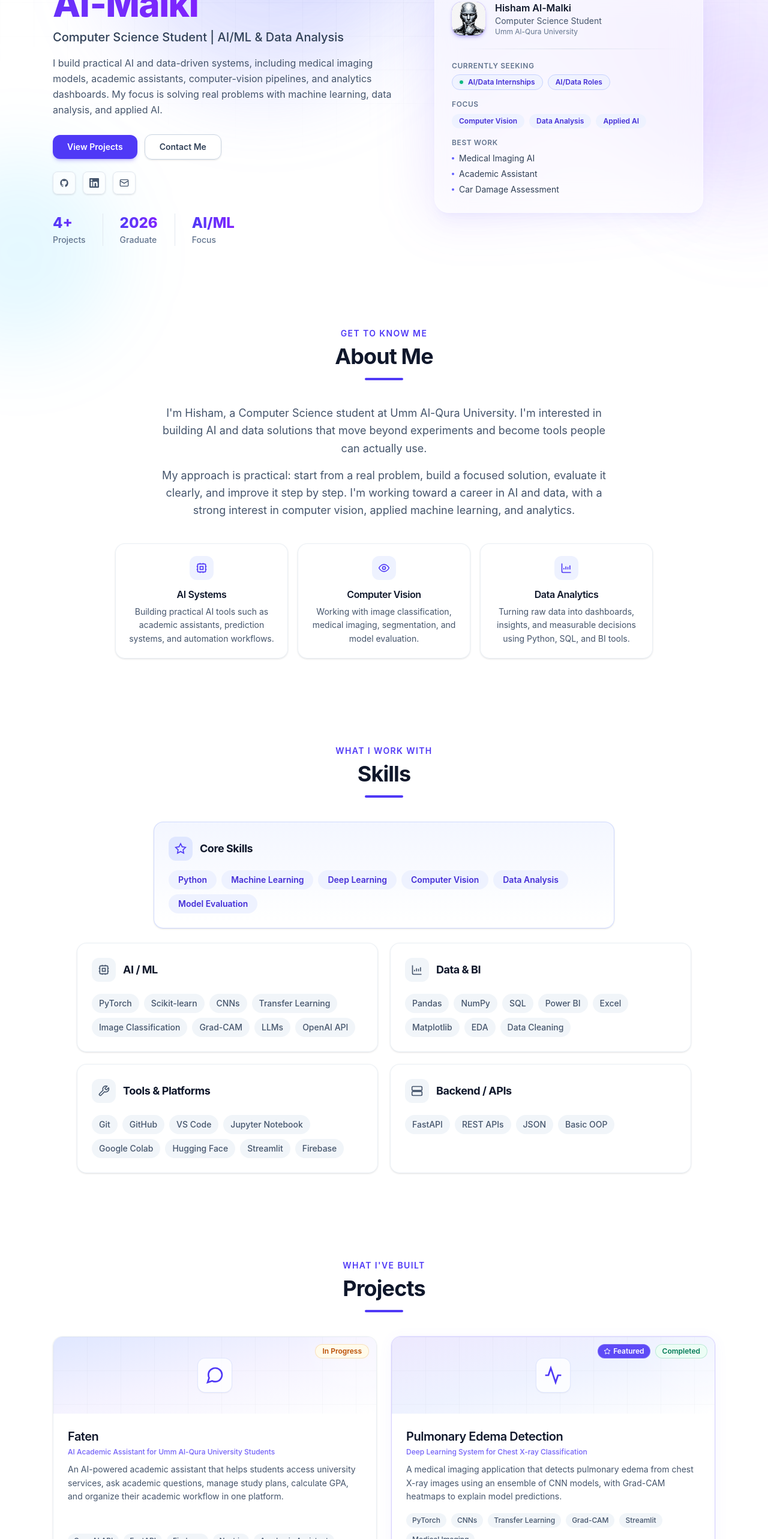
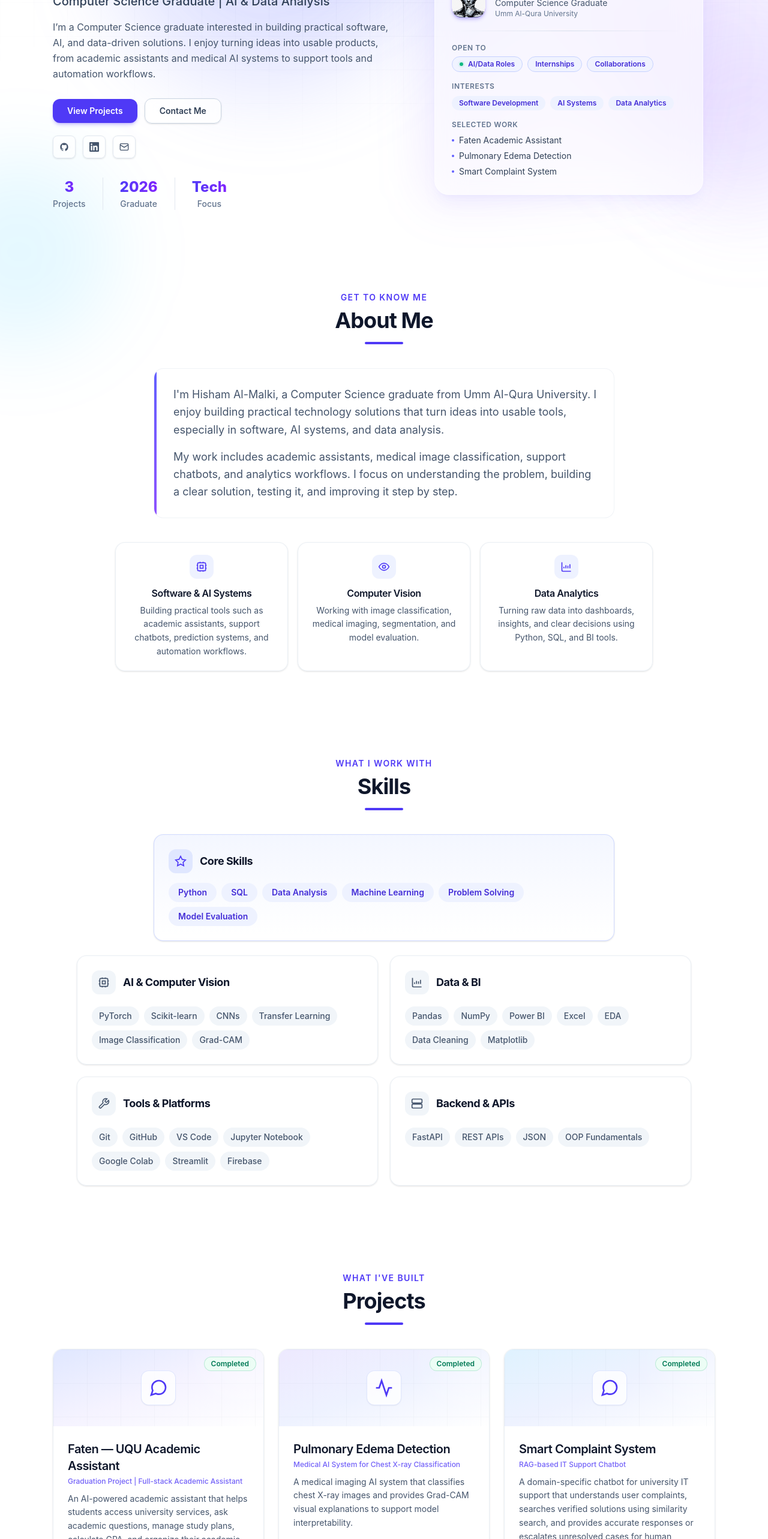
Before and after one commit to hisham-cs/portfolio, a React (Vite) app: page / in a window 1280 px wide. Shown: the part 220-2786 px from the top of the page at 60% size. Built offline with nearby package versions, Linux system fonts and the light colour scheme.

Commit message:
Update portfolio content and layout

```diff
--- a/src/components/About.jsx
+++ b/src/components/About.jsx
@@ -17,12 +17,19 @@ export default function About() {
           <SectionHeading eyebrow="Get to know me" title="About Me" />
         </Reveal>
         <Reveal delay={100}>
-          <div className="mx-auto max-w-3xl space-y-4 text-center">
-            {about.map((paragraph, i) => (
-              <p key={i} className="text-base leading-relaxed text-pretty text-slate-600 sm:text-lg dark:text-text-muted">
-                {paragraph}
-              </p>
-            ))}
+          <div className="relative mx-auto max-w-3xl overflow-hidden rounded-2xl border border-slate-200/50 bg-white/50 p-6 pl-7 text-left backdrop-blur-sm sm:p-7 sm:pl-8 dark:border-surface-border/40 dark:bg-white/[0.03]">
+            {/* Purple accent line on the left edge */}
+            <span
+              aria-hidden="true"
+              className="absolute inset-y-0 left-0 w-1 rounded-full bg-gradient-to-b from-indigo-500 to-violet-500 dark:from-brand dark:to-brand-light"
+            />
+            <div className="space-y-4">
+              {about.map((paragraph, i) => (
+                <p key={i} className="text-base leading-relaxed text-pretty text-slate-600 sm:text-lg dark:text-text-muted">
+                  {paragraph}
+                </p>
+              ))}
+            </div>
           </div>
         </Reveal>
 
--- a/src/components/Contact.jsx
+++ b/src/components/Contact.jsx
@@ -20,8 +20,9 @@ export default function Contact() {
               Let's work together
             </h3>
             <p className="mx-auto mt-3 max-w-md text-base leading-relaxed text-slate-600 dark:text-text-muted">
-              I'm open to internships, collaborations, and AI/data-related opportunities. Feel free
-              to reach out if you're interested in my work or want to connect.
+              I'm open to junior roles, internships, collaborations, and technology-related
+              opportunities. Feel free to reach out if you're interested in my work or want to
+              connect.
             </p>
 
             {/* Visible copyable email */}
--- a/src/components/Education.jsx
+++ b/src/components/Education.jsx
@@ -38,7 +38,7 @@ export default function Education() {
             className="absolute top-2 bottom-6 left-2.5 w-px bg-gradient-to-b from-indigo-400/60 via-slate-300 to-transparent sm:left-3 dark:from-brand/40 dark:via-surface-border"
           />
 
-          <div className="space-y-4">
+          <div className="space-y-3">
             {/* Education entry */}
             <Reveal>
               <div className="relative">
@@ -72,7 +72,7 @@ export default function Education() {
               <Reveal key={cert.name} delay={75 + i * 75}>
                 <div className="relative">
                   <TimelineDot />
-                  <div className="group rounded-2xl border border-slate-200/70 bg-white/70 p-5 shadow-sm backdrop-blur transition-all duration-300 hover:-translate-y-1 hover:border-indigo-300 hover:shadow-lg hover:shadow-indigo-500/5 dark:border-surface-border dark:bg-surface-card/60 dark:hover:border-surface-border-hover dark:hover:shadow-black/20">
+                  <div className="group rounded-2xl border border-slate-200/70 bg-white/70 p-4 shadow-sm backdrop-blur transition-all duration-300 hover:-translate-y-1 hover:border-indigo-300 hover:shadow-lg hover:shadow-indigo-500/5 sm:p-5 dark:border-surface-border dark:bg-surface-card/60 dark:hover:border-surface-border-hover dark:hover:shadow-black/20">
                     <div className="flex flex-wrap items-start justify-between gap-3">
                       <div className="flex min-w-0 items-center gap-3">
                         <div className="shrink-0 rounded-xl bg-indigo-50 p-2.5 text-indigo-600 transition-colors group-hover:bg-indigo-100 dark:bg-secondary/10 dark:text-secondary dark:group-hover:bg-secondary/15">
--- a/src/components/Hero.jsx
+++ b/src/components/Hero.jsx
@@ -17,7 +17,6 @@ export default function Hero() {
         {/* Left: introduction */}
         <div className="text-center lg:text-left">
           <h1 className="text-4xl font-extrabold tracking-tight text-balance text-slate-900 sm:text-5xl xl:text-6xl dark:text-text-main">
-            Hi, I'm{' '}
             <span className="bg-gradient-to-r from-indigo-600 to-violet-600 bg-clip-text text-transparent dark:from-brand dark:to-brand-light">
               {displayName}
             </span>
@@ -84,9 +83,12 @@ export default function Hero() {
           </div>
 
           {/* Stats row */}
-          <div className="mt-8 flex items-center justify-center divide-x divide-slate-200 lg:justify-start dark:divide-surface-border">
+          <div className="mt-8 flex items-stretch justify-center divide-x divide-slate-200 lg:justify-start dark:divide-surface-border">
             {stats.map((stat) => (
-              <div key={stat.label} className="px-5 first:pl-0 sm:px-7 sm:first:pl-0">
+              <div
+                key={stat.label}
+                className="flex flex-col items-center px-5 text-center first:pl-0 sm:px-7 sm:first:pl-0"
+              >
                 <p className="bg-gradient-to-r from-indigo-600 to-violet-600 bg-clip-text text-xl font-extrabold text-transparent sm:text-2xl dark:from-brand dark:to-brand-light">
                   {stat.value}
                 </p>
@@ -116,7 +118,7 @@ export default function Hero() {
               </div>
               <div className="min-w-0">
                 <p className="font-semibold text-slate-900 dark:text-text-main">{profile.name}</p>
-                <p className="text-sm text-slate-600 dark:text-text-muted">Computer Science Student</p>
+                <p className="text-sm text-slate-600 dark:text-text-muted">Computer Science Graduate</p>
                 <p className="text-xs text-slate-500 dark:text-text-dim">
                   {education.university}
                 </p>
@@ -126,10 +128,10 @@ export default function Hero() {
             <div className="my-5 h-px bg-gradient-to-r from-transparent via-slate-300/70 to-transparent dark:via-surface-border" />
 
             <div className="space-y-4 text-sm">
-              {/* Currently seeking */}
+              {/* Open to */}
               <div>
                 <p className="mb-1.5 text-xs font-semibold tracking-wider text-slate-500 uppercase dark:text-text-dim">
-                  Currently seeking
+                  Open to
                 </p>
                 <div className="flex flex-wrap gap-2">
                   {heroCard.seeking.map((role, idx) => (
@@ -152,7 +154,7 @@ export default function Hero() {
               {/* Focus areas */}
               <div>
                 <p className="mb-2 text-xs font-semibold tracking-wider text-slate-500 uppercase dark:text-text-dim">
-                  Focus
+                  Interests
                 </p>
                 <div className="flex flex-wrap gap-2">
                   {focusAreas.map((area) => (
@@ -166,10 +168,10 @@ export default function Hero() {
                 </div>
               </div>
 
-              {/* Best work */}
+              {/* Selected work */}
               <div>
                 <p className="mb-2 text-xs font-semibold tracking-wider text-slate-500 uppercase dark:text-text-dim">
-                  Best work
+                  Selected work
                 </p>
                 <ul className="space-y-1.5">
                   {heroCard.bestWork.map((item) => (
--- a/src/components/Icons.jsx
+++ b/src/components/Icons.jsx
@@ -101,6 +101,14 @@ export function ChatIcon({ className = 'h-5 w-5' }) {
   )
 }
 
+export function MessageCircleIcon({ className = 'h-5 w-5' }) {
+  return (
+    <svg className={className} viewBox="0 0 24 24" fill="none" stroke="currentColor" strokeWidth="2" aria-hidden="true">
+      <path d="M21 11.5a8.38 8.38 0 0 1-.9 3.8 8.5 8.5 0 0 1-7.6 4.7 8.38 8.38 0 0 1-3.8-.9L3 21l1.9-5.7a8.38 8.38 0 0 1-.9-3.8 8.5 8.5 0 0 1 4.7-7.6 8.38 8.38 0 0 1 3.8-.9h.5a8.48 8.48 0 0 1 8 8v.5z" />
+    </svg>
+  )
+}
+
 export function ActivityIcon({ className = 'h-5 w-5' }) {
   return (
     <svg className={className} viewBox="0 0 24 24" fill="none" stroke="currentColor" strokeWidth="2" aria-hidden="true">
--- a/src/components/Projects.jsx
+++ b/src/components/Projects.jsx
@@ -1,21 +1,19 @@
 import { projects } from '../data.js'
 import SectionHeading from './SectionHeading.jsx'
 import Reveal from './Reveal.jsx'
-import { GitHubIcon, ExternalLinkIcon, ChatIcon, ActivityIcon, CarIcon, ChartIcon, CodeIcon, StarIcon } from './Icons.jsx'
+import { GitHubIcon, ExternalLinkIcon, ChatIcon, ActivityIcon, MessageCircleIcon, CodeIcon } from './Icons.jsx'
 
 const projectIcons = {
   chat: ChatIcon,
   medical: ActivityIcon,
-  car: CarIcon,
-  dashboard: ChartIcon,
+  support: MessageCircleIcon,
 }
 
 // Subtle per-project gradient hues — calmer and darker for dark mode.
 const previewGradients = {
   chat: 'from-indigo-100 via-violet-50 to-white dark:from-brand/10 dark:via-surface-card dark:to-surface-card',
   medical: 'from-violet-100 via-indigo-50 to-white dark:from-secondary/8 dark:via-surface-card dark:to-surface-card',
-  car: 'from-blue-100 via-indigo-50 to-white dark:from-accent/8 dark:via-surface-card dark:to-surface-card',
-  dashboard: 'from-sky-100 via-indigo-50 to-white dark:from-secondary/6 dark:via-surface-card dark:to-surface-card',
+  support: 'from-sky-100 via-indigo-50 to-white dark:from-accent/8 dark:via-surface-card dark:to-surface-card',
 }
 
 const statusStyles = {
@@ -34,19 +32,14 @@ export default function Projects() {
         <Reveal>
           <SectionHeading eyebrow="What I've built" title="Projects" />
         </Reveal>
-        <div className="grid gap-6 sm:grid-cols-2">
+        <div className="grid gap-6 sm:grid-cols-2 lg:grid-cols-3">
           {projects.map((project, i) => {
             const Icon = projectIcons[project.icon] ?? CodeIcon
             const gradient = previewGradients[project.icon] ?? previewGradients.chat
-            const isFeatured = project.featured === true
             return (
               <Reveal key={project.name} delay={i * 75}>
                 <article
-                  className={`group flex h-full flex-col overflow-hidden rounded-2xl border bg-white/70 shadow-sm backdrop-blur transition-all duration-300 hover:-translate-y-1 hover:shadow-xl sm:hover:shadow-xl ${
-                    isFeatured
-                      ? 'featured-card dark:border-brand/25 dark:bg-surface-card/70'
-                      : 'border-slate-200/70 hover:border-indigo-300 hover:shadow-indigo-500/5 dark:border-surface-border dark:bg-surface-card/60 dark:hover:border-surface-border-hover dark:hover:shadow-black/25'
-                  }`}
+                  className="group flex h-full flex-col overflow-hidden rounded-2xl border border-slate-200/70 bg-white/70 shadow-sm backdrop-blur transition-all duration-300 hover:-translate-y-1 hover:border-indigo-300 hover:shadow-xl hover:shadow-indigo-500/5 sm:hover:shadow-xl dark:border-surface-border dark:bg-surface-card/60 dark:hover:border-surface-border-hover dark:hover:shadow-black/25"
                 >
                   {/* Preview: screenshot when provided, otherwise a gradient panel */}
                   {project.image ? (
@@ -58,11 +51,6 @@ export default function Projects() {
                         loading="lazy"
                       />
                       <div className="absolute top-3 right-3 flex items-center gap-2">
-                        {isFeatured && (
-                          <span className="inline-flex items-center gap-1 rounded-full bg-indigo-600/90 px-2.5 py-1 text-xs font-semibold text-white ring-1 ring-inset ring-white/20 dark:bg-brand/90">
-                            <StarIcon className="h-3 w-3" /> Featured
-                          </span>
-                        )}
                         {project.status && (
                           <span
                             className={`rounded-full px-3 py-1 text-xs font-semibold ring-1 ring-inset ${
@@ -87,11 +75,6 @@ export default function Projects() {
                         </div>
                       </div>
                       <div className="absolute top-3 right-3 flex items-center gap-2">
-                        {isFeatured && (
-                          <span className="inline-flex items-center gap-1 rounded-full bg-indigo-600/90 px-2.5 py-1 text-xs font-semibold text-white ring-1 ring-inset ring-white/20 dark:bg-brand/90">
-                            <StarIcon className="h-3 w-3" /> Featured
-                          </span>
-                        )}
                         {project.status && (
                           <span
                             className={`rounded-full px-3 py-1 text-xs font-semibold ring-1 ring-inset ${
--- a/src/data.js
+++ b/src/data.js
@@ -5,12 +5,12 @@
 
 export const profile = {
   name: 'Hisham Al-Malki',
-  title: 'Computer Science Student | AI/ML & Data Analysis',
+  title: 'Computer Science Graduate | AI & Data Analysis',
   intro:
-    'I build practical AI and data-driven systems, including medical imaging models, academic assistants, computer-vision pipelines, and analytics dashboards. My focus is solving real problems with machine learning, data analysis, and applied AI.',
+    'I\u2019m a Computer Science graduate interested in building practical software, AI, and data-driven solutions. I enjoy turning ideas into usable products, from academic assistants and medical AI systems to support tools and automation workflows.',
   // TODO: replace with your real links and email.
   github: 'https://github.com/hisham-cs',
-  linkedin: 'https://www.linkedin.com/in/hisham-almalki-5b618737a/',
+  linkedin: 'https://www.linkedin.com/in/hisham-a-almalki',
   email: 'hasalmalki@outlook.com',
   // CV — set showCv to true and place your file at public/cv.pdf to re-enable the download button.
   showCv: false,
@@ -18,26 +18,26 @@ export const profile = {
 }
 
 export const stats = [
-  { value: '4+', label: 'Projects' },
+  { value: '3', label: 'Projects' },
   { value: '2026', label: 'Graduate' },
-  { value: 'AI/ML', label: 'Focus' },
+  { value: 'Tech', label: 'Focus' },
 ]
 
 // Shown as chips on the hero profile card.
-export const focusAreas = ['Computer Vision', 'Data Analysis', 'Applied AI']
+export const focusAreas = ['Software Development', 'AI Systems', 'Data Analytics']
 
 // Structured data for the hero profile card.
 export const heroCard = {
-  seeking: ['AI/Data Internships', 'AI/Data Roles'],
-  bestWork: ['Medical Imaging AI', 'Academic Assistant', 'Car Damage Assessment'],
+  seeking: ['AI/Data Roles', 'Internships', 'Collaborations'],
+  bestWork: ['Faten Academic Assistant', 'Pulmonary Edema Detection', 'Smart Complaint System'],
 }
 
 // Small value cards rendered under the About paragraphs.
 export const aboutHighlights = [
   {
-    title: 'AI Systems',
+    title: 'Software & AI Systems',
     icon: 'ai',
-    text: 'Building practical AI tools such as academic assistants, prediction systems, and automation workflows.',
+    text: 'Building practical tools such as academic assistants, support chatbots, prediction systems, and automation workflows.',
   },
   {
     title: 'Computer Vision',
@@ -47,20 +47,20 @@ export const aboutHighlights = [
   {
     title: 'Data Analytics',
     icon: 'data',
-    text: 'Turning raw data into dashboards, insights, and measurable decisions using Python, SQL, and BI tools.',
+    text: 'Turning raw data into dashboards, insights, and clear decisions using Python, SQL, and BI tools.',
   },
 ]
 
 export const about = [
-  `I'm Hisham, a Computer Science student at Umm Al-Qura University. I'm interested in building AI and data solutions that move beyond experiments and become tools people can actually use.`,
-  `My approach is practical: start from a real problem, build a focused solution, evaluate it clearly, and improve it step by step. I'm working toward a career in AI and data, with a strong interest in computer vision, applied machine learning, and analytics.`,
+  `I'm Hisham Al-Malki, a Computer Science graduate from Umm Al-Qura University. I enjoy building practical technology solutions that turn ideas into usable tools, especially in software, AI systems, and data analysis.`,
+  `My work includes academic assistants, medical image classification, support chatbots, and analytics workflows. I focus on understanding the problem, building a clear solution, testing it, and improving it step by step.`,
 ]
 
 export const education = {
   university: 'Umm Al-Qura University',
   degree: 'Bachelor of Computer Science',
-  college: 'College of Computer and Information Systems',
-  graduation: 'Expected Graduation: 2026',
+  college: 'College of Computers',
+  graduation: 'Graduated: 2026',
 }
 
 export const skills = [
@@ -69,15 +69,15 @@ export const skills = [
     icon: 'core',
     items: [
       'Python',
+      'SQL',
+      'Data Analysis',
       'Machine Learning',
-      'Deep Learning',
-      'Computer Vision',
-      'Data Analysis',
+      'Problem Solving',
       'Model Evaluation',
     ],
   },
   {
-    category: 'AI / ML',
+    category: 'AI & Computer Vision',
     icon: 'ai',
     items: [
       'PyTorch',
@@ -86,14 +86,12 @@ export const skills = [
       'Transfer Learning',
       'Image Classification',
       'Grad-CAM',
-      'LLMs',
-      'OpenAI API',
     ],
   },
   {
     category: 'Data & BI',
     icon: 'data',
-    items: ['Pandas', 'NumPy', 'SQL', 'Power BI', 'Excel', 'Matplotlib', 'EDA', 'Data Cleaning'],
+    items: ['Pandas', 'NumPy', 'Power BI', 'Excel', 'EDA', 'Data Cleaning', 'Matplotlib'],
   },
   {
     category: 'Tools & Platforms',
@@ -104,22 +102,21 @@ export const skills = [
       'VS Code',
       'Jupyter Notebook',
       'Google Colab',
-      'Hugging Face',
       'Streamlit',
       'Firebase',
     ],
   },
   {
-    category: 'Backend / APIs',
+    category: 'Backend & APIs',
     icon: 'backend',
-    items: ['FastAPI', 'REST APIs', 'JSON', 'Basic OOP'],
+    items: ['FastAPI', 'REST APIs', 'JSON', 'OOP Fundamentals'],
   },
 ]
 
 export const projects = [
   {
-    name: 'Faten',
-    subtitle: 'AI Academic Assistant for Umm Al-Qura University Students',
+    name: 'Faten \u2014 UQU Academic Assistant',
+    subtitle: 'Graduation Project | Full-stack Academic Assistant',
     icon: 'chat',
     description:
       'An AI-powered academic assistant that helps students access university services, ask academic questions, manage study plans, calculate GPA, and organize their academic workflow in one platform.',
@@ -127,47 +124,31 @@ export const projects = [
     tags: ['OpenAI API', 'FastAPI', 'Firebase', 'Next.js', 'Academic Assistant'],
     github: 'https://github.com/your-username/faten',
     demo: '', // add a live URL to show a "Live Demo" button
-    status: 'In Progress',
-    featured: false,
+    status: 'Completed',
   },
   {
     name: 'Pulmonary Edema Detection',
-    subtitle: 'Deep Learning System for Chest X-ray Classification',
+    subtitle: 'Medical AI System for Chest X-ray Classification',
     icon: 'medical',
     description:
-      'A medical imaging application that detects pulmonary edema from chest X-ray images using an ensemble of CNN models, with Grad-CAM heatmaps to explain model predictions.',
+      'A medical imaging AI system that classifies chest X-ray images and provides Grad-CAM visual explanations to support model interpretability.',
     image: '',
     tags: ['PyTorch', 'CNNs', 'Transfer Learning', 'Grad-CAM', 'Streamlit', 'Medical Imaging'],
     github: 'https://github.com/your-username/pulmonary-edema-detection',
     demo: 'https://ai-pulmonary-edema-detector-n2mdhebrvfowgvbobyfo4j.streamlit.app/',
     status: 'Completed',
-    featured: true,
   },
   {
-    name: 'Car Damage Assessment',
-    subtitle: 'Computer Vision Pipeline for Vehicle Damage Analysis',
-    icon: 'car',
+    name: 'Smart Complaint System',
+    subtitle: 'RAG-based IT Support Chatbot',
+    icon: 'support',
     description:
-      'A computer-vision project that detects vehicle damage and identifies affected car parts from images, aiming to support automated inspection and damage assessment workflows.',
+      'A domain-specific chatbot for university IT support that understands user complaints, searches verified solutions using similarity search, and provides accurate responses or escalates unresolved cases for human review.',
     image: '',
-    tags: ['YOLO', 'Computer Vision', 'Segmentation', 'Python', 'Damage Detection'],
-    github: 'https://github.com/your-username/car-damage-assessment',
-    demo: '',
-    status: 'Prototype',
-    featured: false,
-  },
-  {
-    name: 'Data Analytics Dashboard',
-    subtitle: 'Business Insights Dashboard using Python and Power BI',
-    icon: 'dashboard',
-    description:
-      'An analytics workflow that transforms raw data into clear insights through data cleaning, EDA, SQL-style analysis, and interactive Power BI dashboards.',
-    image: '',
-    tags: ['Python', 'Pandas', 'SQL', 'Power BI', 'Excel', 'EDA'],
-    github: 'https://github.com/your-username/data-analytics-dashboard',
+    tags: ['Python', 'LLMs', 'RAG', 'OpenAI API', 'Similarity Search', 'Gradio'],
+    github: 'https://github.com/Saleh67676/Smart-Complaint-System.git',
     demo: '',
     status: 'Completed',
-    featured: false,
   },
 ]
 
@@ -175,24 +156,45 @@ export const projects = [
 // it will show an "In Progress" badge instead of the year.
 export const certificates = [
   {
-    name: 'KAUST Academy — Advanced AI Track',
-    issuer: 'KAUST Academy · 2025',
-    year: '2025',
+    name: 'KAUST Academy — Advanced Artificial Intelligence',
+    issuer: 'KAUST Academy · 2026',
+    year: '2026',
     status: 'Completed',
     link: '', // optional — add a credential URL when available
   },
   {
-    name: 'Data Analytics Bootcamp — Power BI & Excel',
-    issuer: 'Data Analytics Bootcamp · 2025',
+    name: 'KAUST Academy — Introduction to Artificial Intelligence',
+    issuer: 'KAUST Academy · 2026',
+    year: '2026',
+    status: 'Completed',
+    link: '',
+  },
+  {
+    name: 'Hash Plus — Data Analytics Bootcamp',
+    issuer: 'Power BI & Excel · 2026',
+    year: '2026',
+    status: 'Completed',
+    link: '',
+  },
+  {
+    name: 'DeepLearning.AI — Mathematics for ML and Data Science',
+    issuer: 'DeepLearning.AI · 2025',
     year: '2025',
     status: 'Completed',
     link: '',
   },
   {
-    name: 'Machine Learning Specialization',
-    issuer: 'Coursera · DeepLearning.AI',
-    year: '2024',
-    status: 'In Progress',
+    name: 'DataCamp — Python Data Fundamentals',
+    issuer: 'DataCamp · 2025',
+    year: '2025',
+    status: 'Completed',
+    link: '',
+  },
+  {
+    name: 'SDAIA — Fundamentals of Artificial Intelligence',
+    issuer: 'SDAIA · 2025',
+    year: '2025',
+    status: 'Completed',
     link: '',
   },
 ]
--- a/src/index.css
+++ b/src/index.css
@@ -75,21 +75,6 @@
   transform: translateY(0);
 }
 
-/* ── Featured project card accent ───────────────────────────── */
-.featured-card {
-  border-color: rgb(124 109 255 / 0.3);
-  box-shadow:
-    0 0 0 1px rgb(124 109 255 / 0.08),
-    0 4px 24px rgb(124 109 255 / 0.06);
-}
-
-.featured-card:hover {
-  border-color: rgb(124 109 255 / 0.45);
-  box-shadow:
-    0 0 0 1px rgb(124 109 255 / 0.12),
-    0 8px 32px rgb(124 109 255 / 0.1);
-}
-
 @media (prefers-reduced-motion: reduce) {
   .reveal {
     opacity: 1;
```
Also changed, not shown: 1 other file (tests, documents, lock files or other folders).
